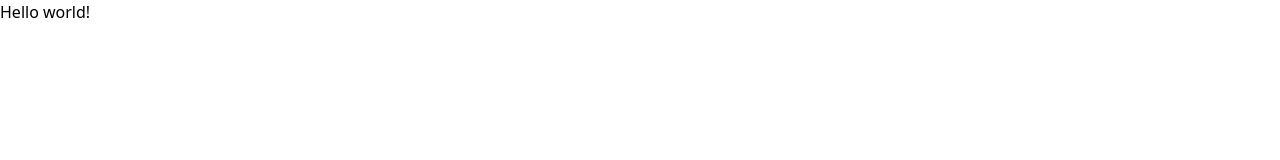
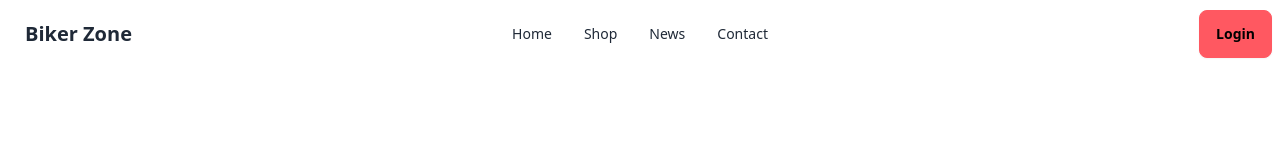
Before and after one commit to Naiemjoy1/biker-zone-landing-page, a plain HTML site: page index.html in a window 1280 px wide. Drawn offline with nearby package versions, Linux system fonts and the light colour scheme.

Commit message:
nav bar added

```diff
--- a/index.html
+++ b/index.html
@@ -4,10 +4,54 @@
   <meta charset="UTF-8">
   <meta name="viewport" content="width=device-width, initial-scale=1.0">
   <link href="./output.css" rel="stylesheet">
+  <link href="https://cdn.jsdelivr.net/npm/daisyui@4.6.0/dist/full.min.css" rel="stylesheet" type="text/css" />
+  <script src="https://cdn.tailwindcss.com"></script>
+  <link rel="preconnect" href="https://fonts.googleapis.com">
+  <link rel="preconnect" href="https://fonts.gstatic.com" crossorigin>
+  <link href="https://fonts.googleapis.com/css2?family=Poppins:wght@400;500;600;700;800;900&display=swap" rel="stylesheet">
+<style>
+  .font-Poppins{
+    font-family: 'Poppins', sans-serif;
+  }
+</style>
 </head>
 <body>
-  <h1 class="text-3xl font-bold underline">
-    Hello world!
-  </h1>
+  <header>
+    <nav>
+      <div class="navbar bg-base-100">
+        <div class="navbar-start">
+          <div class="dropdown">
+            <div tabindex="0" role="button" class="btn btn-ghost lg:hidden">
+              <svg xmlns="http://www.w3.org/2000/svg" class="h-5 w-5" fill="none" viewBox="0 0 24 24" stroke="currentColor"><path stroke-linecap="round" stroke-linejoin="round" stroke-width="2" d="M4 6h16M4 12h8m-8 6h16" /></svg>
+            </div>
+            <ul tabindex="0" class="menu menu-sm dropdown-content mt-3 z-[1] p-2 shadow bg-base-100 rounded-box w-52">
+              <li><a>Home</a></li>
+              <li><a>Shop</a></li>
+              <li><a>News</a></li>
+              <li><a>Contact</a></li>
+            </ul>
+          </div>
+          <a class="btn btn-ghost text-xl">Biker Zone</a>
+        </div>
+        <div class="navbar-center hidden lg:flex">
+          <ul class="menu menu-horizontal px-1">
+            <li><a>Home</a></li>
+            <li><a>Shop</a></li>
+            <li><a>News</a></li>
+            <li><a>Contact</a></li>
+          </ul>
+        </div>
+        <div class="navbar-end">
+          <a class="btn btn-error">Login</a>
+        </div>
+      </div>
+    </nav>
+  </header>
+  <main>
+
+  </main>
+  <footer>
+
+  </footer>
 </body>
 </html>
--- a/tailwind.config.js
+++ b/tailwind.config.js
@@ -4,5 +4,5 @@ module.exports = {
   theme: {
     extend: {},
   },
-  plugins: [],
+  plugins: [require("daisyui")],
 }
```
